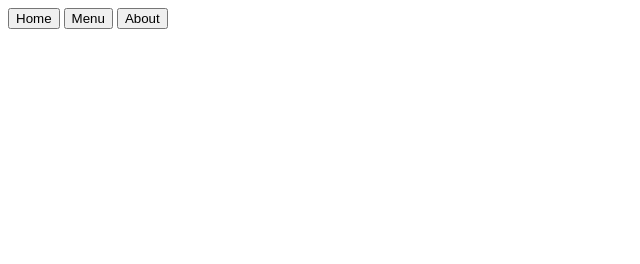
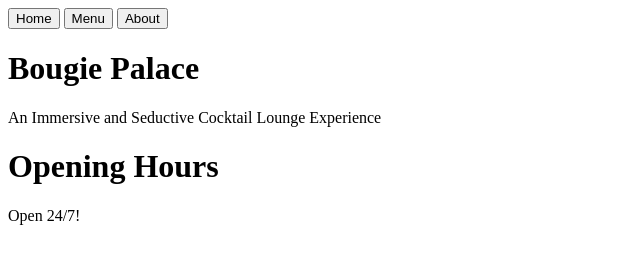
Before and after one commit to cashewna/restaurant, a website built with webpack: page src/index.html in a window 1280 px wide. Shown: the whole page, without its empty margins (0-640 px from the left). Built offline with nearby package versions, Linux system fonts and the light colour scheme.

Commit message:
feat: initial dynamic content

```diff
--- /dev/null
+++ b/src/InitialPageLoad.ts
@@ -0,0 +1,39 @@
+import './style.css';
+
+class InitialPageLoad {
+    #domElementId: string;
+    #storeName: string;
+    #storeDescription: string;
+    #openingHours: string | null;
+
+    constructor(domElementId: string, storeName: string, storeDescription: string) {
+        this.#domElementId = domElementId;
+        this.#storeName = storeName;
+        this.#storeDescription = storeDescription;
+    }
+
+    public render() {
+        const domElement = document.getElementById(this.#domElementId);
+        if (domElement) {
+            const storeHeader = document.createElement("h1");
+            storeHeader.textContent = this.#storeName;
+
+            const storeDescription = document.createElement("p");
+            storeDescription.textContent = this.#storeDescription;
+
+            const openingHoursHeader = document.createElement("h1");
+            openingHoursHeader.textContent = "Opening Hours";
+            const openHours = document.createElement("p");
+            openHours.textContent = this.#openingHours
+                ? this.#openingHours
+                : "Please call for opening hours.";
+            domElement.append(storeHeader, storeDescription, openingHoursHeader, openHours);
+        }
+    }
+
+    public setOpeningHours(openingHours: string) {
+        this.#openingHours = openingHours;
+    }
+}
+
+export default InitialPageLoad;
--- a/src/index.ts
+++ b/src/index.ts
@@ -1 +1,6 @@
+import InitialPageLoad from "./InitialPageLoad";
+
+const content = new InitialPageLoad("content", "Bougie Palace", "An Immersive and Seductive Cocktail Lounge Experience");
+content.setOpeningHours("Open 24/7!");
+content.render();
 console.log("Hi mom!");
--- /dev/null
+++ b/src/style.css
@@ -0,0 +1,5 @@
+*,
+*::before,
+*::after {
+    box-sizing: border-box;
+}
--- a/tsconfig.json
+++ b/tsconfig.json
@@ -3,7 +3,7 @@
     "allowSyntheticDefaultImports": true,
     "noImplicitAny": true,
     "module": "es6",
-    "target": "es5",
+    "target": "ESNext",
     "allowJs": true
   },
   "files": ["src/index.ts"]
--- a/webpack.config.js
+++ b/webpack.config.js
@@ -39,9 +39,6 @@ const config = {
                 test: /\.(eot|svg|ttf|woff|woff2|png|jpg|gif)$/i,
                 type: 'asset',
             },
-
-            // Add your rules for custom modules here
-            // Learn more about loaders from https://webpack.js.org/loaders/
         ],
     },
     resolve: {
```
Also changed, not shown: dist/index.html, dist/main.js, dist/service-worker.js.
